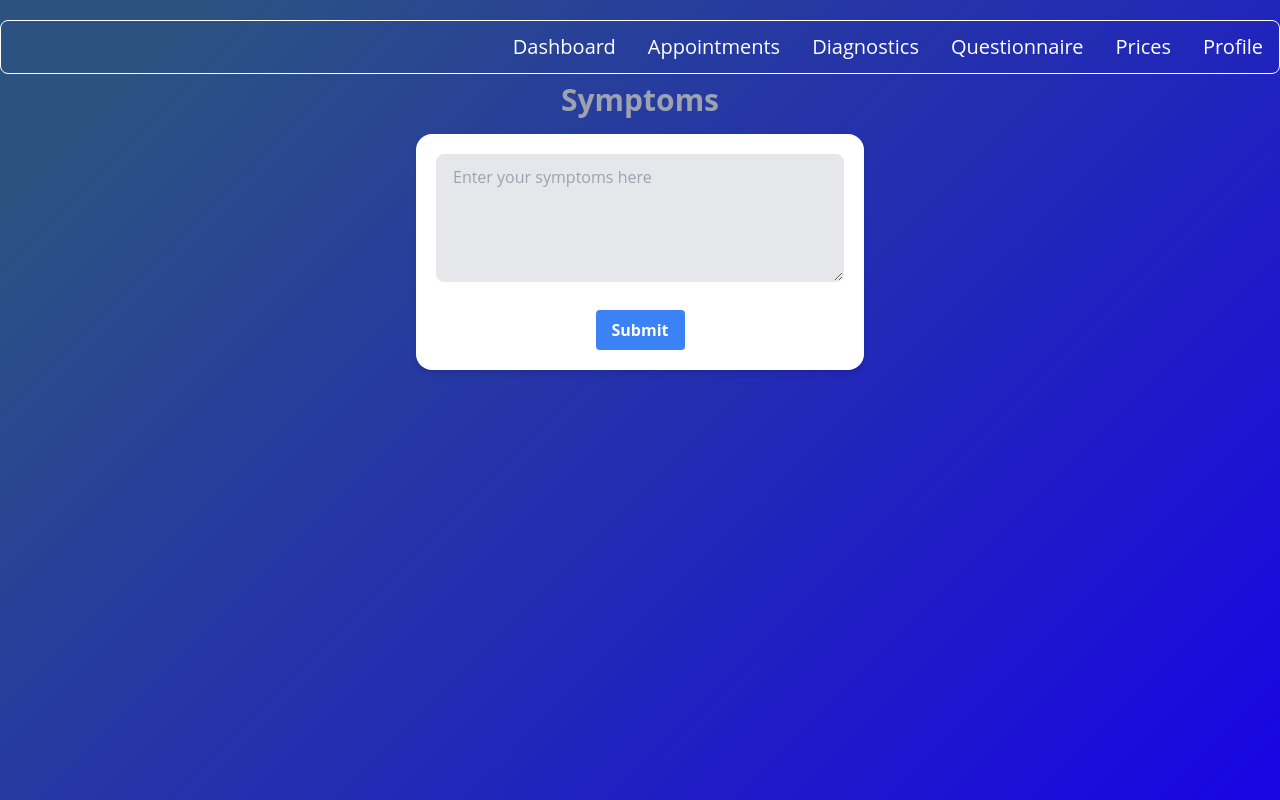
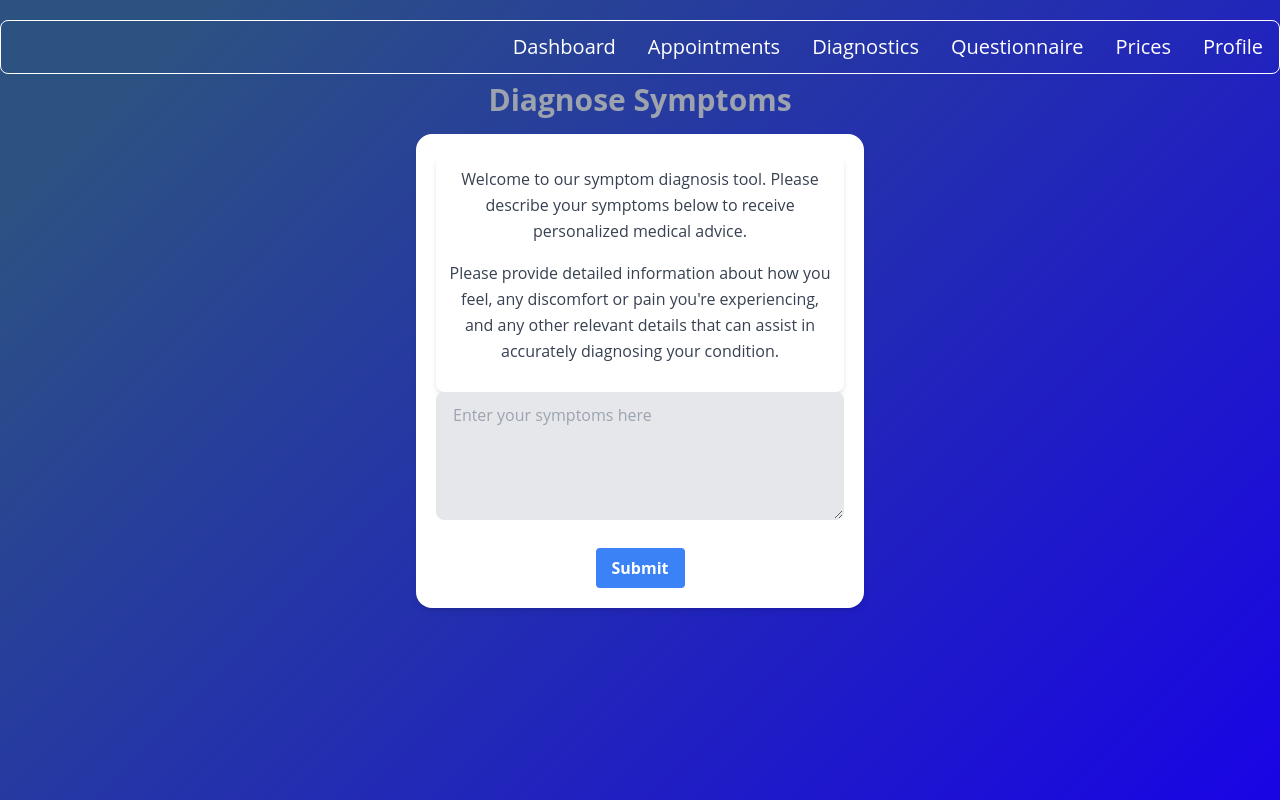
Before and after one commit to ionero12/Medical_Clinic_Licenta, a React (Create React App) app in the folder medical_clinic_FRONTEND/my-app/: page /pacient/chestionar in a window 1280 px wide. Built offline with nearby package versions, Linux system fonts and the light colour scheme.

Commit message:
design changes

```diff
--- a/medical_clinic_FRONTEND/my-app/src/pages/Questionnaire.js
+++ b/medical_clinic_FRONTEND/my-app/src/pages/Questionnaire.js
@@ -2,9 +2,8 @@ import React, {useState} from "react";
 import axios from 'axios';
 import PatientMenu from "../components/PatientMenu";
 import DiseaseModal from "../components/DiseaseModal";
-import {toast, ToastContainer} from "react-toastify";
+import {ToastContainer} from "react-toastify";
 import 'react-toastify/dist/ReactToastify.css';
-
 
 const Questionnaire = () => {
     const [modalOpen, setModalOpen] = useState(false);
@@ -29,7 +28,8 @@ const Questionnaire = () => {
             });
     };
 
-    return (<div><ToastContainer
+    return (<div>
+            <ToastContainer
                 position="top-right"
                 autoClose={5000}
                 hideProgressBar={false}
@@ -40,20 +40,32 @@ const Questionnaire = () => {
             />
             <div className="pt-5 pb-12 px-4 md:px-0">
                 <PatientMenu/>
-            <h2 className="text-center text-3xl font-bold text-gray-400 mt-2 mb-2">Symptoms</h2>
+                <h2 className="text-3xl font-bold text-gray-400 mt-2 mb-2 text-center">Diagnose Symptoms</h2>
                 <div className="max-w-full md:max-w-md mx-auto bg-white p-5 rounded-2xl shadow-md text-center mt-4">
+                    <div className="text-center p-3 rounded-lg shadow-md">
+                        <p className="text-gray-700  leading-relaxed mb-4">
+                            Welcome to our symptom diagnosis tool. Please describe your symptoms below to receive
+                            personalized medical advice.
+                        </p>
+                        <p className="text-gray-700  leading-relaxed mb-4">
+                            Please provide detailed information about how you feel, any discomfort or pain you're
+                            experiencing, and any other relevant details that can assist in accurately diagnosing
+                            your condition.
+                        </p>
+                    </div>
                     <form onSubmit={handleSubmit}>
-                    {/*<div className="flex justify-center">*/}
           <textarea
               className="block w-full h-32 bg-gray-200 text-gray-700 border border-gray-200 rounded-lg py-3 px-4 mb-3 leading-tight focus:outline-none focus:bg-white"
               placeholder="Enter your symptoms here"
               value={symptoms}
               onChange={(event) => setSymptoms(event.target.value)}
           />
-                    {/*</div>*/}
                         <div className="flex justify-center">
-                        <input type="submit" value="Submit"
-                               className="block mt-4 bg-blue-500 hover:bg-blue-700 text-white font-bold py-2 px-4 rounded "/>
+                            <input
+                                type="submit"
+                                value="Submit"
+                                className="block mt-4 bg-blue-500 hover:bg-blue-700 text-white font-bold py-2 px-4 rounded "
+                            />
                         </div>
                     </form>
                 </div>
```
Lines whose indentation alone changed are shown as unchanged.
